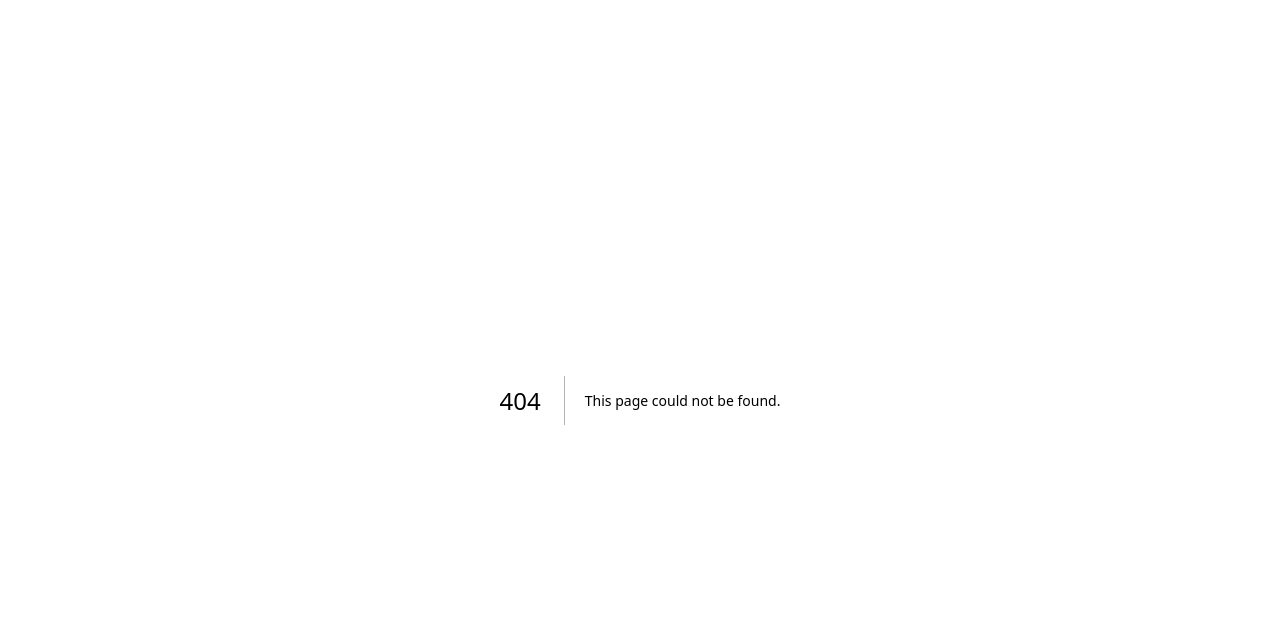
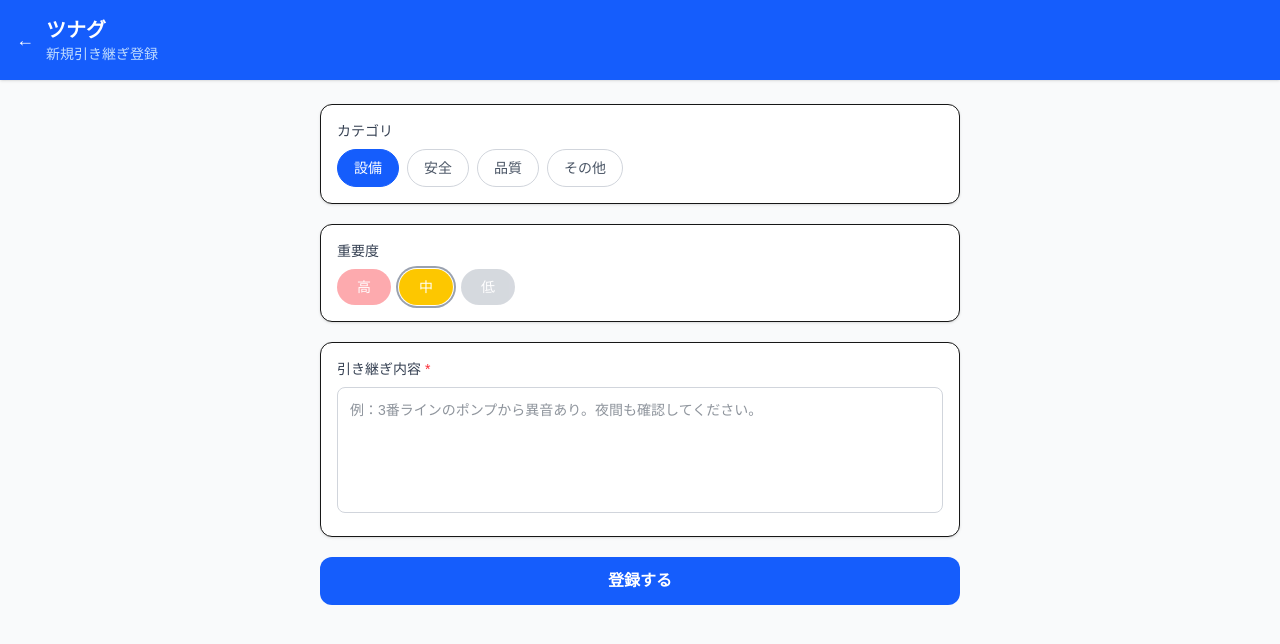
Before and after one commit to ogawanda/tsunagu, a Next.js app: page /new in a window 1280 px wide. Before the commit this address had no page. Shown: the top 644 px of the page. Built offline with nearby package versions, Linux system fonts and the light colour scheme; no server answers.

Commit message:
Initial commit: 引き継ぎメモアプリ ツナグ

```diff
--- /dev/null
+++ b/app/new/page.tsx
@@ -0,0 +1,121 @@
+"use client";
+
+import { useState } from "react";
+import { useRouter } from "next/navigation";
+import { supabase } from "@/lib/supabase";
+
+export default function NewHandover() {
+  const router = useRouter();
+  const [category, setCategory] = useState("設備");
+  const [priority, setPriority] = useState("中");
+  const [content, setContent] = useState("");
+  const [saving, setSaving] = useState(false);
+
+  const handleSubmit = async (e: React.FormEvent) => {
+    e.preventDefault();
+    setSaving(true);
+
+    const { error } = await supabase.from("handovers").insert({
+      category,
+      content,
+      priority,
+      date: new Date().toISOString().split("T")[0],
+      is_checked: false,
+    });
+
+    setSaving(false);
+    if (error) {
+      alert("登録に失敗しました。もう一度試してください。");
+    } else {
+      router.push("/");
+    }
+  };
+
+  return (
+    <main className="min-h-screen bg-gray-50">
+      <header className="bg-blue-600 text-white px-4 py-4 shadow flex items-center gap-3">
+        <button onClick={() => router.push("/")} className="text-white text-lg">
+          ←
+        </button>
+        <div>
+          <h1 className="text-xl font-bold">ツナグ</h1>
+          <p className="text-sm text-blue-200">新規引き継ぎ登録</p>
+        </div>
+      </header>
+
+      <div className="max-w-2xl mx-auto px-4 py-6">
+        <form onSubmit={handleSubmit} className="space-y-5">
+          <div className="bg-white rounded-xl shadow-sm border p-4">
+            <label className="block text-sm font-medium text-gray-700 mb-2">
+              カテゴリ
+            </label>
+            <div className="flex gap-2 flex-wrap">
+              {["設備", "安全", "品質", "その他"].map((cat) => (
+                <button
+                  type="button"
+                  key={cat}
+                  onClick={() => setCategory(cat)}
+                  className={`px-4 py-2 rounded-full text-sm border transition-colors ${
+                    category === cat
+                      ? "bg-blue-600 text-white border-blue-600"
+                      : "bg-white text-gray-600 border-gray-300 hover:border-blue-400"
+                  }`}
+                >
+                  {cat}
+                </button>
+              ))}
+            </div>
+          </div>
+
+          <div className="bg-white rounded-xl shadow-sm border p-4">
+            <label className="block text-sm font-medium text-gray-700 mb-2">
+              重要度
+            </label>
+            <div className="flex gap-2">
+              {[
+                { label: "高", color: "bg-red-500" },
+                { label: "中", color: "bg-yellow-400" },
+                { label: "低", color: "bg-gray-400" },
+              ].map(({ label, color }) => (
+                <button
+                  type="button"
+                  key={label}
+                  onClick={() => setPriority(label)}
+                  className={`px-5 py-2 rounded-full text-sm text-white font-medium transition-opacity ${color} ${
+                    priority === label
+                      ? "opacity-100 ring-2 ring-offset-1 ring-gray-400"
+                      : "opacity-40"
+                  }`}
+                >
+                  {label}
+                </button>
+              ))}
+            </div>
+          </div>
+
+          <div className="bg-white rounded-xl shadow-sm border p-4">
+            <label className="block text-sm font-medium text-gray-700 mb-2">
+              引き継ぎ内容 <span className="text-red-500">*</span>
+            </label>
+            <textarea
+              value={content}
+              onChange={(e) => setContent(e.target.value)}
+              required
+              rows={5}
+              placeholder="例：3番ラインのポンプから異音あり。夜間も確認してください。"
+              className="w-full border border-gray-300 rounded-lg p-3 text-sm text-gray-800 focus:outline-none focus:ring-2 focus:ring-blue-400 resize-none"
+            />
+          </div>
+
+          <button
+            type="submit"
+            disabled={saving}
+            className="w-full bg-blue-600 text-white py-3 rounded-xl font-semibold text-base hover:bg-blue-700 transition-colors disabled:opacity-50"
+          >
+            {saving ? "登録中..." : "登録する"}
+          </button>
+        </form>
+      </div>
+    </main>
+  );
+}
--- a/app/page.tsx
+++ b/app/page.tsx
@@ -1,65 +1,133 @@
-import Image from "next/image";
+"use client";
+
+import { useEffect, useState } from "react";
+import { useRouter } from "next/navigation";
+import { supabase } from "@/lib/supabase";
+
+type Handover = {
+  id: string;
+  date: string;
+  category: string;
+  content: string;
+  priority: string;
+  is_checked: boolean;
+  created_at: string;
+};
 
 export default function Home() {
+  const router = useRouter();
+  const [handovers, setHandovers] = useState<Handover[]>([]);
+  const [loading, setLoading] = useState(true);
+
+  const today = new Date().toISOString().split("T")[0];
+
+  const fetchHandovers = async () => {
+    const { data, error } = await supabase
+      .from("handovers")
+      .select("*")
+      .eq("date", today)
+      .order("created_at", { ascending: false });
+
+    if (!error && data) setHandovers(data);
+    setLoading(false);
+  };
+
+  useEffect(() => {
+    fetchHandovers();
+  }, []);
+
+  const toggleCheck = async (id: string, current: boolean) => {
+    await supabase
+      .from("handovers")
+      .update({ is_checked: !current })
+      .eq("id", id);
+    fetchHandovers();
+  };
+
+  const priorityColor = (priority: string) => {
+    if (priority === "高") return "bg-red-100 text-red-700";
+    if (priority === "中") return "bg-yellow-100 text-yellow-700";
+    return "bg-gray-100 text-gray-600";
+  };
+
+  const displayDate = today.replace(/-/g, "/");
+
   return (
-    <div className="flex flex-col flex-1 items-center justify-center bg-zinc-50 font-sans dark:bg-black">
-      <main className="flex flex-1 w-full max-w-3xl flex-col items-center justify-between py-32 px-16 bg-white dark:bg-black sm:items-start">
-        <Image
-          className="dark:invert"
-          src="/next.svg"
-          alt="Next.js logo"
-          width={100}
-          height={20}
-          priority
-        />
-        <div className="flex flex-col items-center gap-6 text-center sm:items-start sm:text-left">
-          <h1 className="max-w-xs text-3xl font-semibold leading-10 tracking-tight text-black dark:text-zinc-50">
-            To get started, edit the page.tsx file.
-          </h1>
-          <p className="max-w-md text-lg leading-8 text-zinc-600 dark:text-zinc-400">
-            Looking for a starting point or more instructions? Head over to{" "}
-            <a
-              href="https://vercel.com/templates?framework=next.js&utm_source=create-next-app&utm_medium=appdir-template-tw&utm_campaign=create-next-app"
-              className="font-medium text-zinc-950 dark:text-zinc-50"
-            >
-              Templates
-            </a>{" "}
-            or the{" "}
-            <a
-              href="https://nextjs.org/learn?utm_source=create-next-app&utm_medium=appdir-template-tw&utm_campaign=create-next-app"
-              className="font-medium text-zinc-950 dark:text-zinc-50"
-            >
-              Learning
-            </a>{" "}
-            center.
-          </p>
+    <main className="min-h-screen bg-gray-50">
+      <header className="bg-blue-600 text-white px-4 py-4 shadow">
+        <h1 className="text-xl font-bold">ツナグ</h1>
+        <p className="text-sm text-blue-200">工場引き継ぎメモアプリ</p>
+      </header>
+
+      <div className="max-w-2xl mx-auto px-4 py-6">
+        <div className="flex items-center justify-between mb-4">
+          <h2 className="text-lg font-semibold text-gray-700">
+            本日の引き継ぎ（{displayDate}）
+          </h2>
+          <button
+            onClick={() => router.push("/new")}
+            className="bg-blue-600 text-white px-4 py-2 rounded-lg text-sm font-medium hover:bg-blue-700"
+          >
+            ＋ 新規登録
+          </button>
         </div>
-        <div className="flex flex-col gap-4 text-base font-medium sm:flex-row">
-          <a
-            className="flex h-12 w-full items-center justify-center gap-2 rounded-full bg-foreground px-5 text-background transition-colors hover:bg-[#383838] dark:hover:bg-[#ccc] md:w-[158px]"
-            href="https://vercel.com/new?utm_source=create-next-app&utm_medium=appdir-template-tw&utm_campaign=create-next-app"
-            target="_blank"
-            rel="noopener noreferrer"
+
+        {loading ? (
+          <p className="text-center text-gray-400 py-10">読み込み中...</p>
+        ) : handovers.length === 0 ? (
+          <div className="text-center text-gray-400 py-10">
+            <p>本日の引き継ぎはまだありません</p>
+            <p className="text-sm mt-1">「＋ 新規登録」から追加してください</p>
+          </div>
+        ) : (
+          <div className="space-y-3">
+            {handovers.map((item) => (
+              <div
+                key={item.id}
+                className={`bg-white rounded-xl shadow-sm border p-4 ${
+                  item.is_checked ? "opacity-60" : ""
+                }`}
+              >
+                <div className="flex items-start justify-between gap-2">
+                  <div className="flex-1">
+                    <div className="flex items-center gap-2 mb-1">
+                      <span className="text-xs bg-blue-100 text-blue-700 px-2 py-0.5 rounded-full">
+                        {item.category}
+                      </span>
+                      <span
+                        className={`text-xs px-2 py-0.5 rounded-full font-medium ${priorityColor(item.priority)}`}
+                      >
+                        重要度：{item.priority}
+                      </span>
+                      {item.is_checked && (
+                        <span className="text-xs bg-green-100 text-green-700 px-2 py-0.5 rounded-full">
+                          確認済み
+                        </span>
+                      )}
+                    </div>
+                    <p className="text-gray-800 text-sm">{item.content}</p>
+                  </div>
+                  <input
+                    type="checkbox"
+                    checked={item.is_checked}
+                    onChange={() => toggleCheck(item.id, item.is_checked)}
+                    className="mt-1 w-5 h-5 accent-blue-600 cursor-pointer"
+                  />
+                </div>
+              </div>
+            ))}
+          </div>
+        )}
+
+        <div className="mt-6 text-center">
+          <button
+            onClick={() => router.push("/history")}
+            className="text-blue-600 text-sm underline"
           >
-            <Image
-              className="dark:invert"
-              src="/vercel.svg"
-              alt="Vercel logomark"
-              width={16}
-              height={16}
-            />
-            Deploy Now
-          </a>
-          <a
-            className="flex h-12 w-full items-center justify-center rounded-full border border-solid border-black/[.08] px-5 transition-colors hover:border-transparent hover:bg-black/[.04] dark:border-white/[.145] dark:hover:bg-[#1a1a1a] md:w-[158px]"
-            href="https://nextjs.org/docs?utm_source=create-next-app&utm_medium=appdir-template-tw&utm_campaign=create-next-app"
-            target="_blank"
-            rel="noopener noreferrer"
-          >
-            Documentation
-          </a>
+            過去の引き継ぎ履歴を見る
+          </button>
         </div>
-      </main>
-    </div>
+      </div>
+    </main>
   );
 }
--- /dev/null
+++ b/lib/supabase.ts
@@ -0,0 +1,6 @@
+import { createClient } from "@supabase/supabase-js";
+
+const supabaseUrl = process.env.NEXT_PUBLIC_SUPABASE_URL!;
+const supabaseAnonKey = process.env.NEXT_PUBLIC_SUPABASE_ANON_KEY!;
+
+export const supabase = createClient(supabaseUrl, supabaseAnonKey);
--- a/package.json
+++ b/package.json
@@ -9,6 +9,7 @@
     "lint": "eslint"
   },
   "dependencies": {
+    "@supabase/supabase-js": "^2.99.3",
     "next": "16.2.1",
     "react": "19.2.4",
     "react-dom": "19.2.4"
```
Also changed, not shown: .claude/launch.json (added), 2 other files (tests, documents, lock files or other folders).
